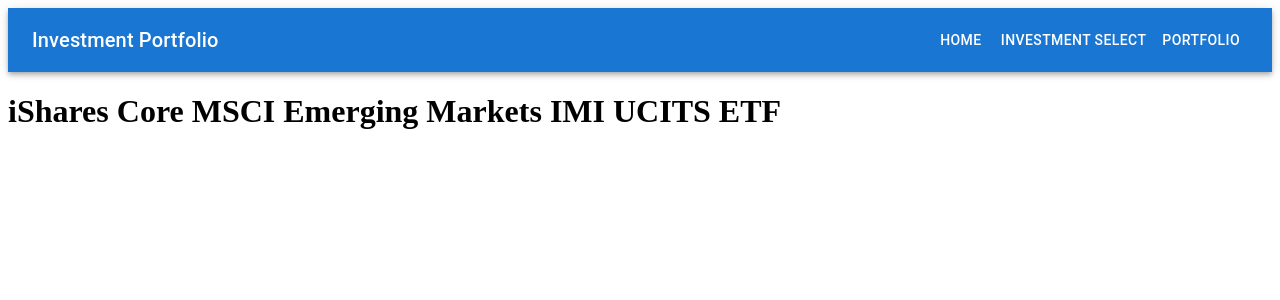
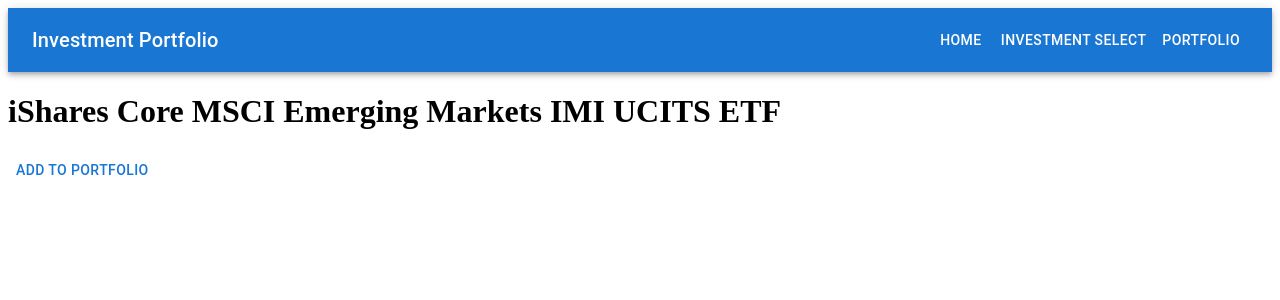
Before and after one commit to jamescr1/LookBack, a React (Vite) app: page /investments/EMIM in a window 1280 px wide. Shown: the top 300 px of the page. Built offline with nearby package versions, Linux system fonts and the light colour scheme.

Commit message:
added portfolio state to the app component. implemented an 'add investment to portfolio' button which will add the selected investment to the portfolio. connected portfolio page up to the portfolio state, so that the portfolio page shows the current portfolio state

```diff
--- a/src/App.tsx
+++ b/src/App.tsx
@@ -1,3 +1,4 @@
+import { useState } from 'react';
 import { BrowserRouter, Routes, Route } from 'react-router-dom';
 
 import HomePage from './pages/HomePage';
@@ -5,9 +6,20 @@
 import InvestmentDetailsPage from './pages/InvestmentDetailsPage';
 import PortfolioPage from './pages/PortfolioPage';
 import Layout from './components/layout/Layout';
+import type { PortfolioInvestment } from './types/portfolioInvestment';
 
 
 function App() {
+     const [portfolio, setPortfolio] = useState<PortfolioInvestment[]>([]);
+
+    function addToPortfolio(portfolioInvestment: PortfolioInvestment): void {
+      const investmentAlreadyInPort = portfolio.some((currInv) => currInv.investment.ticker === portfolioInvestment.investment.ticker);
+      if(investmentAlreadyInPort) {
+         return;
+      }
+      setPortfolio(prevPortfolio => [...prevPortfolio, portfolioInvestment])
+   }
+
   return (
     <BrowserRouter>
       <Routes>
@@ -16,9 +28,9 @@
           <Route path="/investments" element={<InvestmentSelectionPage />} />
           <Route
             path="/investments/:ticker"
-            element={<InvestmentDetailsPage />}
+            element={<InvestmentDetailsPage addToPortfolio={addToPortfolio}/>}
           />
-          <Route path="/portfolio" element={<PortfolioPage />} />
+          <Route path="/portfolio" element={<PortfolioPage portfolio={portfolio}/>} />
         </Route>
       </Routes>
     </BrowserRouter>
--- a/src/pages/InvestmentDetailsPage.tsx
+++ b/src/pages/InvestmentDetailsPage.tsx
@@ -1,8 +1,16 @@
 import { useParams } from 'react-router-dom';
+import { Link } from "react-router-dom";
+
+import Button from '@mui/material/Button';
 
 import { mockData } from '../data/mockData';
+import type { PortfolioInvestment } from '../types/portfolioInvestment';
 
-function InvestmentDetailsPage() {
+type AddToPortfolioFunc = (portfolioInvestment: PortfolioInvestment) => void;
+interface InvestmentDetailsPageProps {
+    addToPortfolio: AddToPortfolioFunc
+}
+function InvestmentDetailsPage({ addToPortfolio }: InvestmentDetailsPageProps) {
 
     const { ticker } = useParams();
 
@@ -10,9 +18,23 @@
 
     if(!investment) {
       return (<h1>Investment not found</h1>)
-    } else {
-      return (<h1>{investment.name}</h1>)
     }
+
+    return (
+      <>
+        <h1>{investment.name}</h1>
+        <Button
+          component={Link}
+          to="/portfolio"
+          onClick={() => addToPortfolio({
+            investment: investment,
+            amount: 1000
+          })}
+        >
+          Add to portfolio
+        </Button>
+      </>
+    )
 }
 
 export default InvestmentDetailsPage;
--- a/src/pages/InvestmentSelectionPage.tsx
+++ b/src/pages/InvestmentSelectionPage.tsx
@@ -1,9 +1,10 @@
 import { Typography } from '@mui/material';
+import Grid from '@mui/material/Grid';
+import Box from '@mui/material/Box';
 
 import { mockData } from '../data/mockData';
 import InvestmentCard from '../components/investment/InvestmentCard';
-import Grid from '@mui/material/Grid';
-import Box from '@mui/material/Box';
+
 
 
 function InvestmentSelectionPage() {
--- a/src/pages/PortfolioPage.tsx
+++ b/src/pages/PortfolioPage.tsx
@@ -1,5 +1,23 @@
-function PortfolioPage() {
-  return <h1>Portfolio</h1>;
+import type { PortfolioInvestment } from "../types/portfolioInvestment";
+
+interface portfolioPageProps {
+  portfolio: PortfolioInvestment[]
+}
+
+function PortfolioPage({ portfolio }: portfolioPageProps ) {
+  return(
+    <>
+    <h1>Current portfolio composition</h1>
+    {
+      portfolio.map((currPortfolioInv) => (
+        <div key={currPortfolioInv.investment.ticker}>
+          <p>{currPortfolioInv.investment.ticker}</p>
+          <p>{currPortfolioInv.amount}</p>
+        </div>
+    ))
+    }
+    </>
+  )
 }
 
 export default PortfolioPage;
--- /dev/null
+++ b/src/types/portfolioInvestment.ts
@@ -0,0 +1,6 @@
+import type { Investment } from './investment';
+
+export interface PortfolioInvestment {
+    investment: Investment;
+    amount: number;
+}
```
